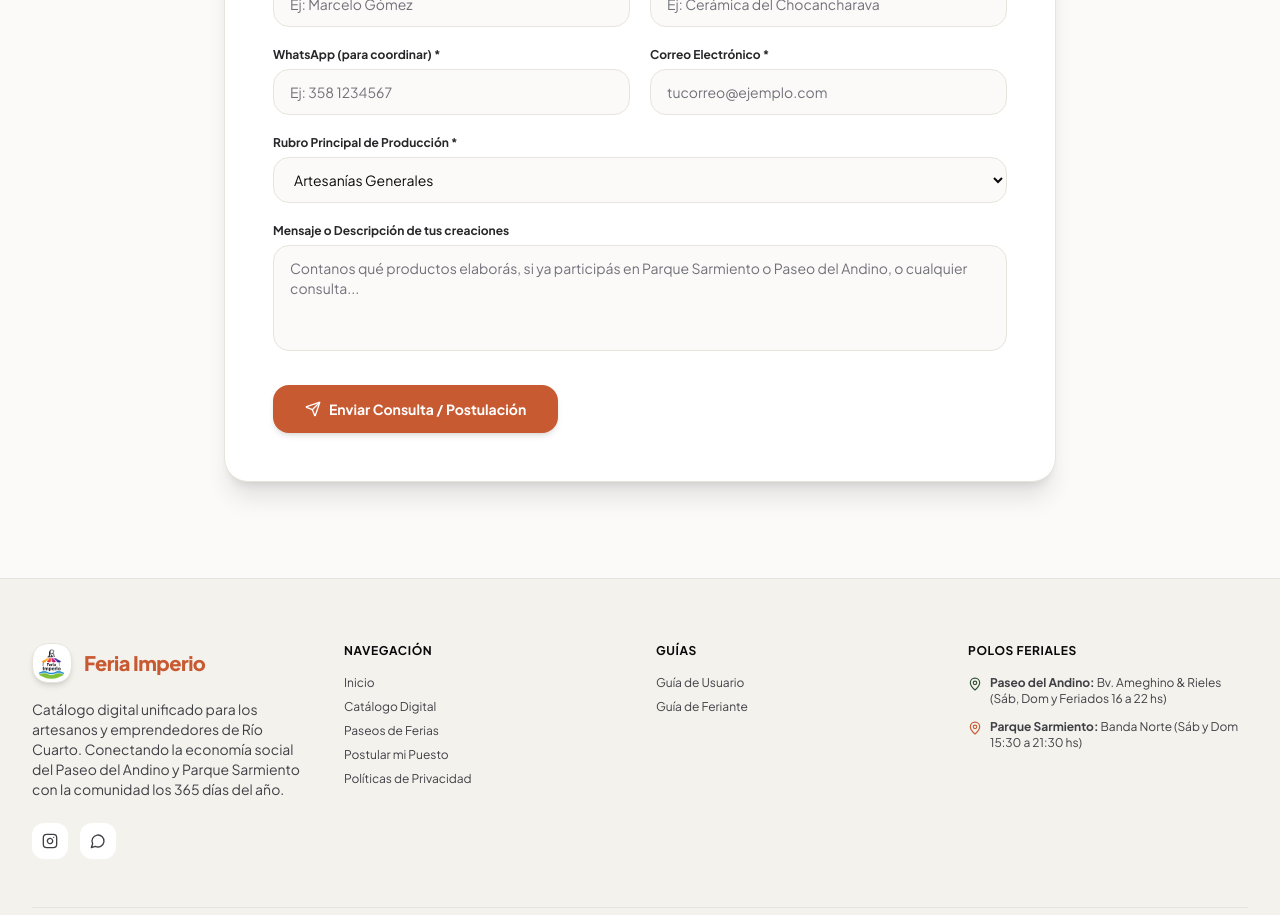
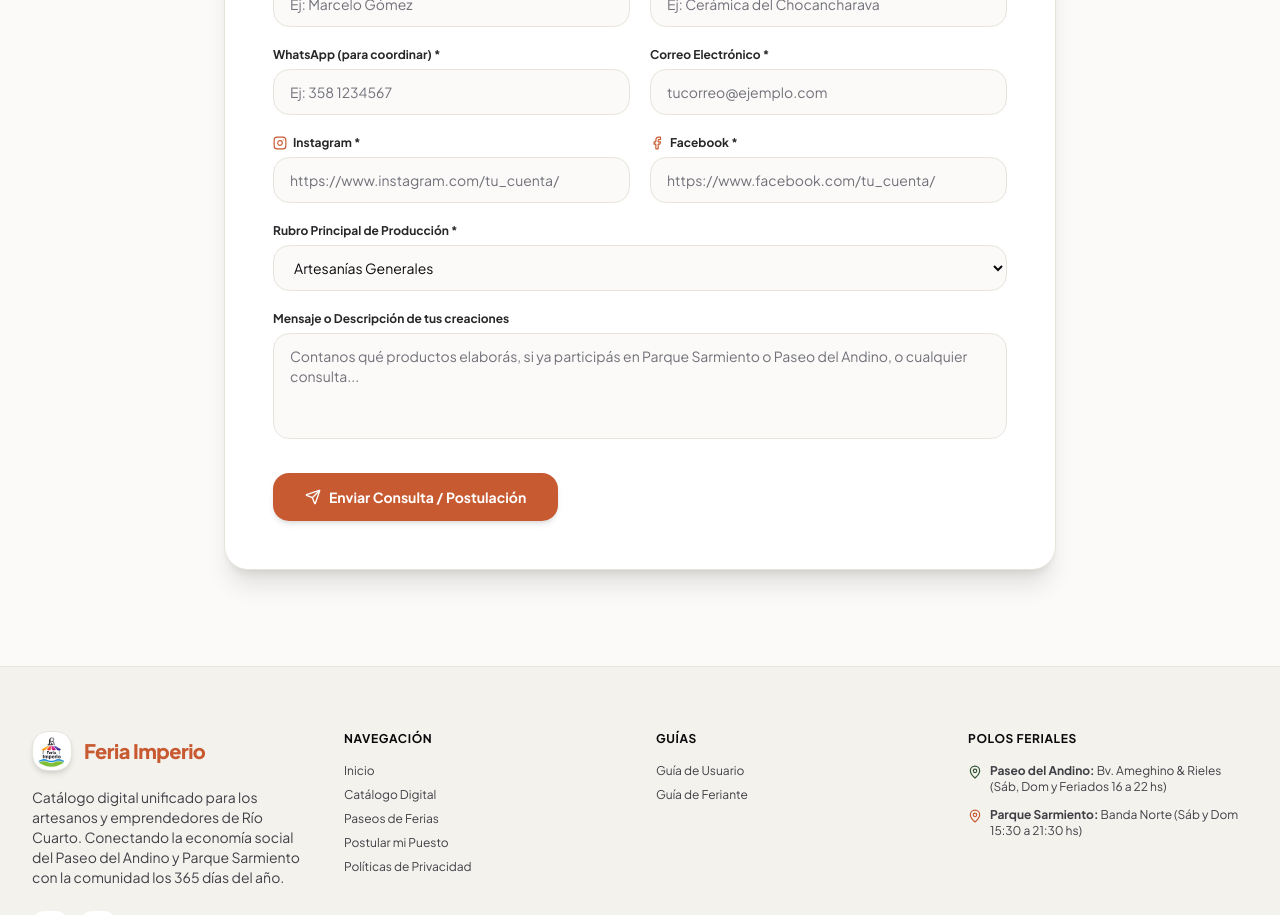
Before and after one commit to AlejoAlaminos/EFI-feria-imperio, a React (Vite) app: page / in a window 1280 px wide. Shown: the part 3800-4715 px from the top of the page. Built offline with nearby package versions, Linux system fonts and the light colour scheme.

Commit message:
feat(convocatoria): agregar campos obligatorios de Instagram y Facebook

```diff
--- a/src/components/contact/ContactForm.tsx
+++ b/src/components/contact/ContactForm.tsx
@@ -1,5 +1,5 @@
 import { useState } from 'react';
-import { Send, Loader2, Sparkles } from 'lucide-react';
+import { Send, Loader2, Sparkles, Instagram, Facebook } from 'lucide-react';
 import { ConsultaContacto } from '../../types';
 import { contactoRepository } from '../../repositories';
 
@@ -14,6 +14,8 @@ export const ContactForm = ({ onSuccessToast, onErrorToast }: ContactFormProps)
     nombreEmprendimiento: '',
     email: '',
     whatsapp: '',
+    instagram: '',
+    facebook: '',
     rubro: 'artesanias',
     mensaje: '',
   });
@@ -40,6 +42,8 @@ export const ContactForm = ({ onSuccessToast, onErrorToast }: ContactFormProps)
           nombreEmprendimiento: '',
           email: '',
           whatsapp: '',
+          instagram: '',
+          facebook: '',
           rubro: 'artesanias',
           mensaje: '',
         });
@@ -137,6 +141,40 @@ export const ContactForm = ({ onSuccessToast, onErrorToast }: ContactFormProps)
                   className="w-full bg-sand-100 dark:bg-charcoal-800 text-charcoal-900 dark:text-white placeholder:text-charcoal-400 dark:placeholder:text-sand-500 px-4 py-3 rounded-2xl text-sm border border-sand-300 dark:border-charcoal-600 focus:border-terracotta focus:outline-none transition-all"
                 />
               </div>
+
+              {/* Instagram */}
+              <div>
+                <label className="flex items-center gap-1.5 text-xs font-bold text-charcoal-700 dark:text-sand-200 mb-1.5">
+                  <Instagram className="w-3.5 h-3.5 text-terracotta" />
+                  <span>Instagram *</span>
+                </label>
+                <input
+                  type="url"
+                  name="instagram"
+                  required
+                  value={formData.instagram}
+                  onChange={handleChange}
+                  placeholder="https://www.instagram.com/tu_cuenta/"
+                  className="w-full bg-sand-100 dark:bg-charcoal-800 text-charcoal-900 dark:text-white placeholder:text-charcoal-400 dark:placeholder:text-sand-500 px-4 py-3 rounded-2xl text-sm border border-sand-300 dark:border-charcoal-600 focus:border-terracotta focus:outline-none transition-all"
+                />
+              </div>
+
+              {/* Facebook */}
+              <div>
+                <label className="flex items-center gap-1.5 text-xs font-bold text-charcoal-700 dark:text-sand-200 mb-1.5">
+                  <Facebook className="w-3.5 h-3.5 text-terracotta" />
+                  <span>Facebook *</span>
+                </label>
+                <input
+                  type="url"
+                  name="facebook"
+                  required
+                  value={formData.facebook}
+                  onChange={handleChange}
+                  placeholder="https://www.facebook.com/tu_cuenta/"
+                  className="w-full bg-sand-100 dark:bg-charcoal-800 text-charcoal-900 dark:text-white placeholder:text-charcoal-400 dark:placeholder:text-sand-500 px-4 py-3 rounded-2xl text-sm border border-sand-300 dark:border-charcoal-600 focus:border-terracotta focus:outline-none transition-all"
+                />
+              </div>
             </div>
 
             {/* Rubro Selector */}
--- a/src/repositories/mock/MockContactoRepository.ts
+++ b/src/repositories/mock/MockContactoRepository.ts
@@ -12,7 +12,7 @@ export class MockContactoRepository implements IContactoRepository {
     await this.delay();
 
     // Validación básica de campos requeridos
-    if (!consulta.nombreCompleto || !consulta.whatsapp || !consulta.email) {
+    if (!consulta.nombreCompleto || !consulta.whatsapp || !consulta.email || !consulta.instagram || !consulta.facebook) {
       return {
         success: false,
         mensaje: 'Por favor complete todos los campos obligatorios del formulario.',
--- a/src/types/index.ts
+++ b/src/types/index.ts
@@ -67,6 +67,8 @@ export interface ConsultaContacto {
   nombreEmprendimiento: string;
   email: string;
   whatsapp: string;
+  instagram: string;
+  facebook: string;
   rubro: Rubro;
   mensaje: string;
   fechaEnvio?: string;
```
Also changed, not shown: 1 other file (tests, documents, lock files or other folders).
